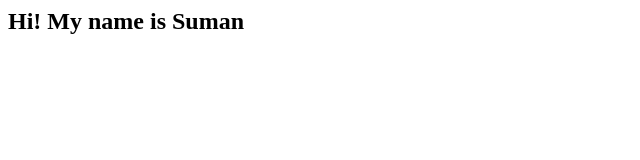
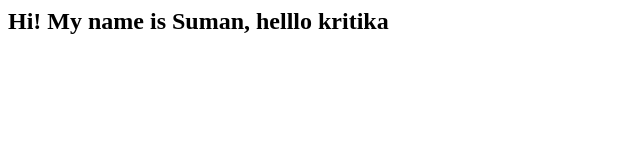
Before and after one commit to Schaulagain/portfolio, a plain HTML site: page index.html in a window 1280 px wide. Shown: the whole page, without its empty margins (0-640 px from the left). Drawn offline with Linux system fonts and the light colour scheme.

Commit message:
added another person

```diff
--- a/index.html
+++ b/index.html
@@ -8,7 +8,7 @@
 </head>
 <body>
 <h2>
-    Hi! My name is Suman
+    Hi! My name is Suman, helllo kritika
 </h2>
 </body>
 </html>
```
